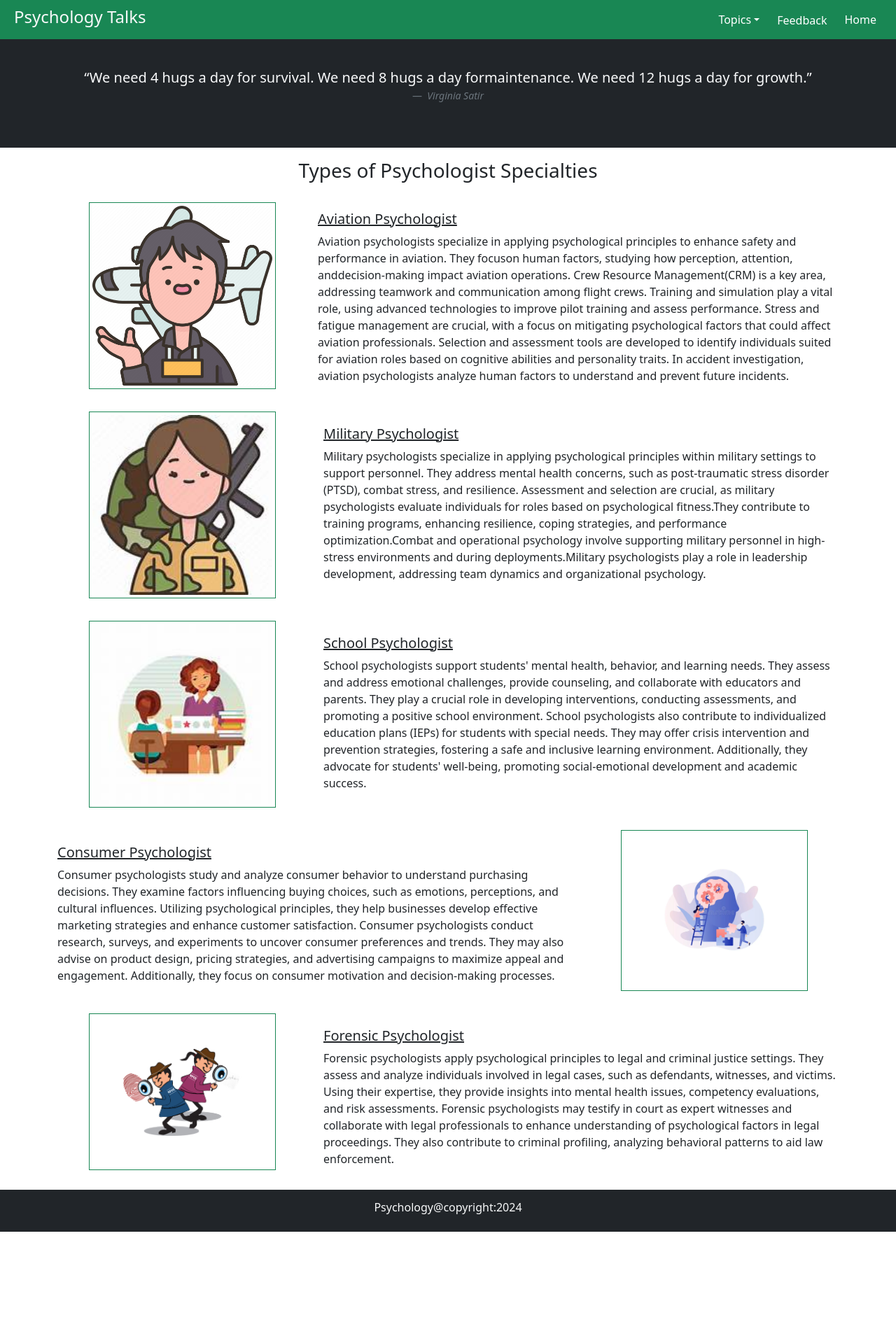
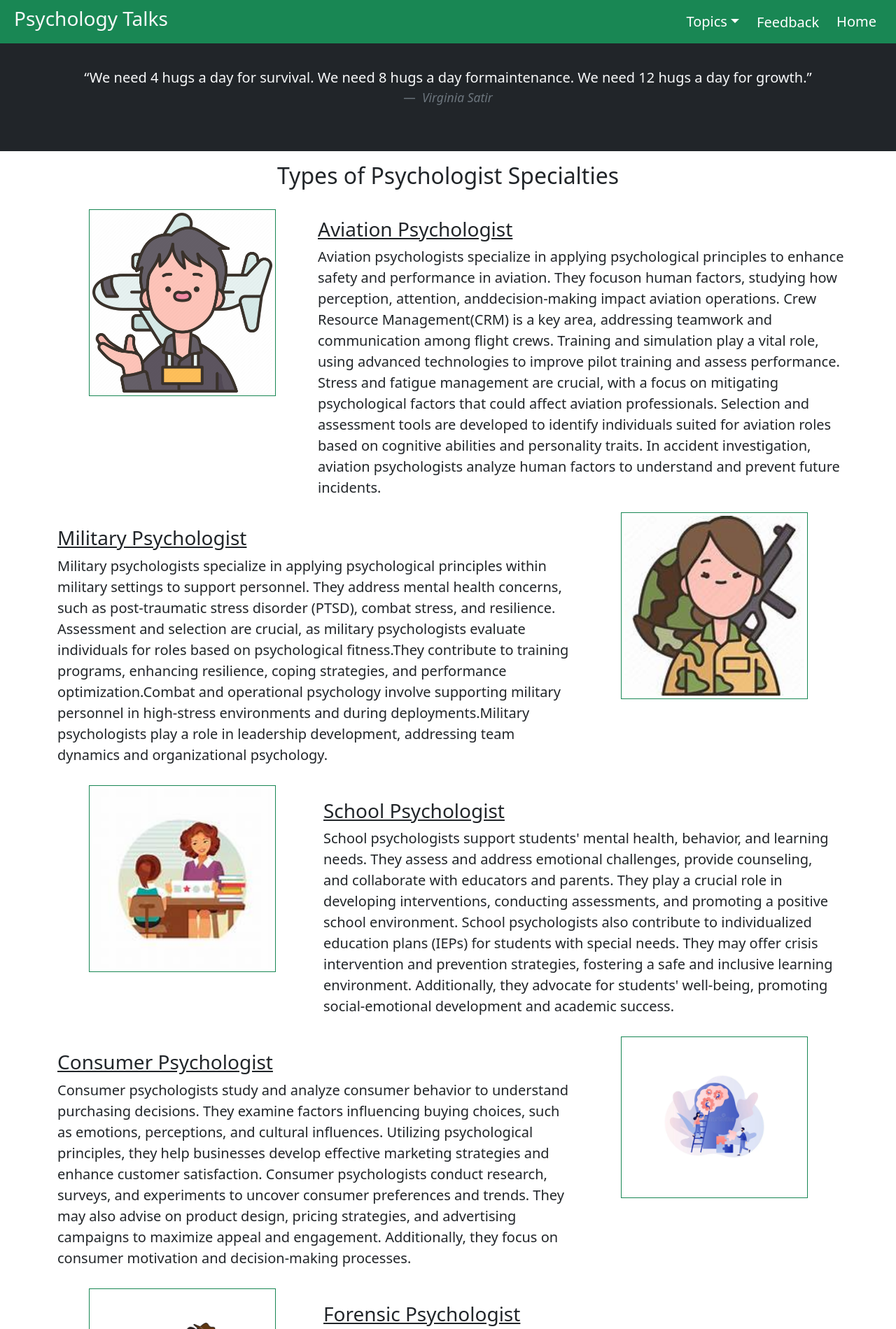
Before and after one commit to samreen246/Psychology-talks, a plain HTML site: page psychologist.html in a window 1280 px wide. Shown: the top 1899 px of the page at 70% size. Before the commit the page ends 1760 px from the top, so only its background shows below. Drawn offline with nearby package versions, Linux system fonts and the light colour scheme.

Commit message:
psychologist

```diff
--- a/psychologist.html
+++ b/psychologist.html
@@ -19,34 +19,26 @@
     <header>
       <nav class="navbar navbar-expand-lg navbar-dark bg-success fixed-top">
         <div class="container-fluid">
-          <h4 class="text-light mx-2">Psychology Talks</h4>
+          <h3 class="text-light mx-2">Psychology Talks</h3>
           <button class="navbar-toggler" type="button" data-bs-toggle="collapse" data-bs-target="#navbarNav" aria-controls="navbarNav" aria-expanded="false" aria-label="Toggle navigation">
             <span class="navbar-toggler-icon"></span>
           </button>
           <div class="collapse navbar-collapse" id="navbarNav">
             <ul class="navbar-nav ms-auto">
               <li class="nav-item dropdown">
-                <a class="nav-link active dropdown-toggle mx-2" href="#" id="navbarDropdown" role="button" data-bs-toggle="dropdown" aria-expanded="false">Topics</a>
+                <a class="nav-link active dropdown-toggle mx-2 fs-5" href="#" id="navbarDropdown" role="button" data-bs-toggle="dropdown" aria-expanded="false">Topics</a>
                 <ul class="dropdown-menu" aria-labelledby="navbarDropdown">
-                  <li>
-                    <a class="dropdown-item" href="pillars.html">Pillars of Psychology</a>
-                  </li>
-                  <li>
-                    <a class="dropdown-item" href="feilds.html">Different fields</a>
-                  </li>
-                  <li>
-                    <a class="dropdown-item" href="psychologist.html">Types of Psychologists</a>
-                  </li>
-                  <li>
-                    <a class="dropdown-item" href="colors.html">Colors Psychology</a>
-                  </li>
+                  <li><a class="dropdown-item fs-5" href="pillars.html">Pillars of Psychology</a></li>
+                  <li><a class="dropdown-item fs-5" href="feilds.html">Different fields</a></li>
+                  <li><a class="dropdown-item fs-5" href="psychologist.html">Types of Psychologists</a></li>
+                  <li><a class="dropdown-item fs-5" href="colors.html">Colors Psychology</a></li>
                 </ul>
               </li>
               <li class="nav-item">
-                <button type="button" class="btn btn-success p-0 mt-2 mx-2" data-bs-toggle="modal" data-bs-target="#feedbackModal">Feedback</button>
+                <button type="button" class="btn btn-success p-0 mt-2 mx-2 fs-5" data-bs-toggle="modal" data-bs-target="#feedbackModal">Feedback</button>
               </li>
               <li class="nav-item">
-                <a class="nav-link active mx-2" href="index.html">Home</a>
+                <a class="nav-link active mx-2 fs-5" href="index.html">Home</a>
               </li>
             </ul>
           </div>
@@ -55,7 +47,7 @@
     </header>
 
     <section>
-      <div class="container-fluid bg-dark text-light py-5 mt-5">
+      <div class="container-fluid bg-dark text-light py-5 mt-5 fs-5">
         <figure class="text-center">
           <blockquote class="blockquote">
             <p>“We need 4 hugs a day for survival. We need 8 hugs a day formaintenance. We need 12 hugs a day for growth.”</p>
@@ -69,9 +61,9 @@
 
     <section>
       <div class="container">
-        <h3 class="text-center py-3">Types of Psychologist Specialties</h3>
+        <h2 class="text-center py-3">Types of Psychologist Specialties</h2>
 
-        <div class="row">
+        <div class="row fs-5">
           <div class="col-lg-4 py-1 mb-4 text-center">
             <img
               src="aviation.png"
@@ -80,7 +72,7 @@
             />
           </div>
           <div class="col-lg-8 py-3 text-justify p-1">
-            <h5><u>Aviation Psychologist</u></h5>
+            <h3><u>Aviation Psychologist</u></h3>
             Aviation psychologists specialize in applying psychological
             principles to enhance safety and performance in aviation. They
             focuson human factors, studying how perception, attention,
@@ -98,9 +90,9 @@
           </div>
         </div>
 
-        <div class="row">
-          <div class="col-lg-8 order-md-2 py-4 text-justify">
-            <h5><u>Military Psychologist</u></h5>
+        <div class="row fs-5">
+          <div class="col-lg-8 py-4 text-justify">
+            <h3><u>Military Psychologist</u></h3>
             Military psychologists specialize in applying psychological
             principles within military settings to support personnel. They
             address mental health concerns, such as post-traumatic stress
@@ -122,7 +114,7 @@
           </div>
         </div>
 
-        <div class="row">
+        <div class="row fs-5">
           <div class="col-lg-4 py-1 mb-4 text-center">
             <img
               src="school.jpg"
@@ -131,7 +123,7 @@
             />
           </div>
           <div class="col-lg-8 py-4 text-justify">
-            <h5><u>School Psychologist</u></h5>
+            <h3><u>School Psychologist</u></h3>
             School psychologists support students' mental health, behavior, and
             learning needs. They assess and address emotional challenges,
             provide counseling, and collaborate with educators and parents. They
@@ -146,9 +138,9 @@
           </div>
         </div>
 
-        <div class="row">
+        <div class="row fs-5">
           <div class="col-lg-8 py-4 text-justify">
-            <h5><u>Consumer Psychologist</u></h5>
+            <h3><u>Consumer Psychologist</u></h3>
             Consumer psychologists study and analyze consumer behavior to
             understand purchasing decisions. They examine factors influencing
             buying choices, such as emotions, perceptions, and cultural
@@ -169,7 +161,7 @@
           </div>
         </div>
 
-        <div class="row">
+        <div class="row fs-5">
           <div class="col-lg-4 py-1 mb-4 text-center">
             <img
               src="forensic.png"
@@ -178,7 +170,7 @@
             />
           </div>
           <div class="col-lg-8 py-4 text-justify">
-            <h5><u>Forensic Psychologist</u></h5>
+            <h3><u>Forensic Psychologist</u></h3>
             Forensic psychologists apply psychological principles to legal and
             criminal justice settings. They assess and analyze individuals
             involved in legal cases, such as defendants, witnesses, and victims.
@@ -196,7 +188,7 @@
 
     <footer>
       <div class="container-fluid bg-dark py-3 text-light text-center">
-        <h6>Psychology@copyright:2024</h6>
+        <h4>Psychology@copyright:2024</h4>
       </div>
     </footer>
 
```
